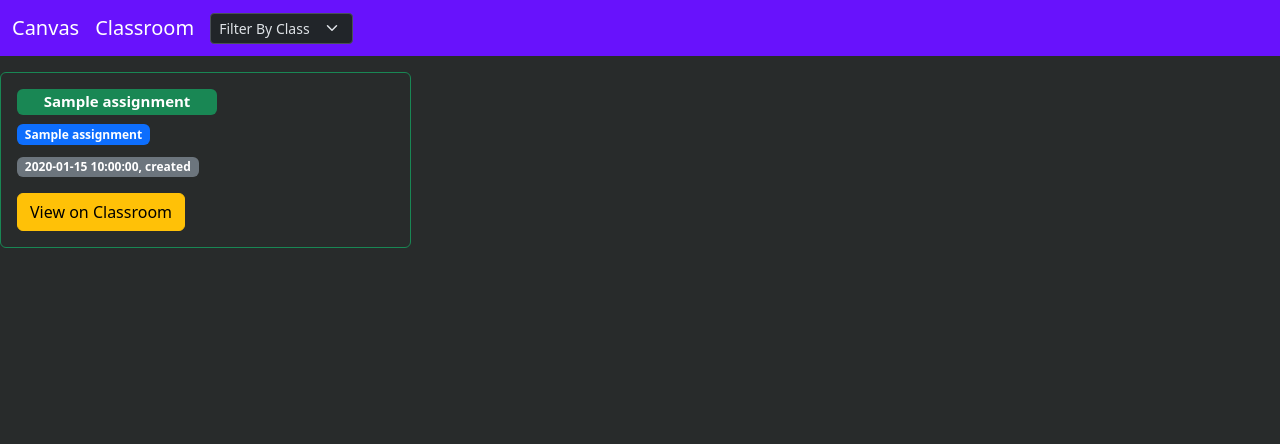
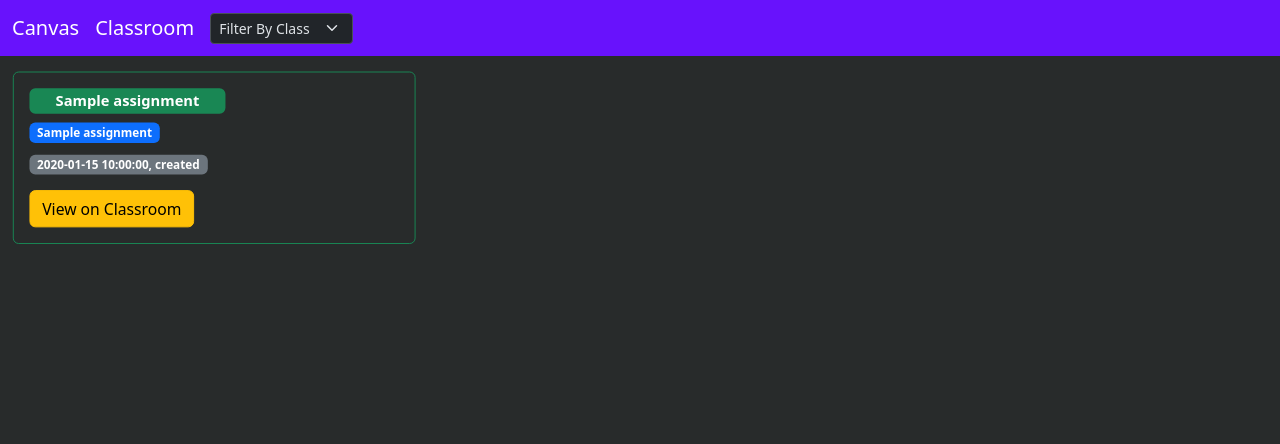
Before and after one commit to Bluesteel30/googleclassroom-canvas-unifier, a Flask app: template templates/index.html in a window 1280 px wide. Shown: the top 444 px of the page. Run offline with Flask 3, Linux system fonts and the light colour scheme; the template is opened without the code that fills it: most values are stand-ins (such as "Sample title", 1, 10 or a date in 2020); parts of the project's set-up code (start-up, migrations or seed data) failed here and were passed over.

Commit message:
Added a CSS element that scales the bootstrap elements to 98%. Previously the elements were slightly too big, so this helps the frontend look a taad bit better

```diff
--- a/static/style.css
+++ b/static/style.css
@@ -8,3 +8,7 @@
   white-space: nowrap;
   text-overflow: ellipsis;
 }
+.pain {
+  transform: scale(0.98);
+  transform-origin: top center;
+}
--- a/templates/canvas.html
+++ b/templates/canvas.html
@@ -40,7 +40,7 @@
 
 
 
-    <div class="row row-cols-1 row-cols-md-3 g-4">
+    <div class="row row-cols-1 row-cols-md-3 g-4 pain">
     {% for assignment in course_link %}
         {% if assignment['is_canvas'] %}
             <div class="col">
--- a/templates/gc.html
+++ b/templates/gc.html
@@ -38,7 +38,7 @@
     <br>
 
 
-<div class="row row-cols-1 row-cols-md-3 g-4">
+<div class="row row-cols-1 row-cols-md-3 g-4 pain">
   {% for assignment in course_link %}
       {% if assignment['is_canvas'] == False %}
         <div class="col">
--- a/templates/index.html
+++ b/templates/index.html
@@ -31,7 +31,7 @@
     </div>
     <br>
     <br>
-    <div class="row row-cols-1 row-cols-md-3 g-4">
+    <div class="row row-cols-1 row-cols-md-3 g-4 pain">
   {% for assignment in course_link %}
     <div class="col">
       {% if assignment['is_canvas'] %}
```
